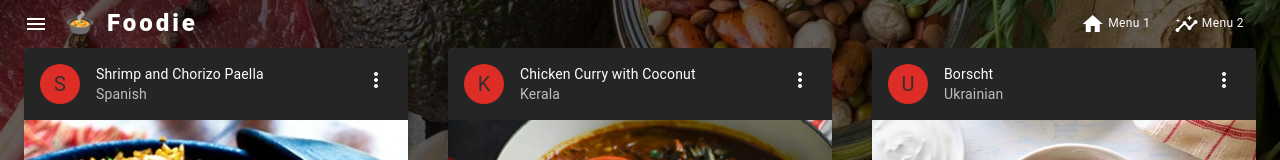
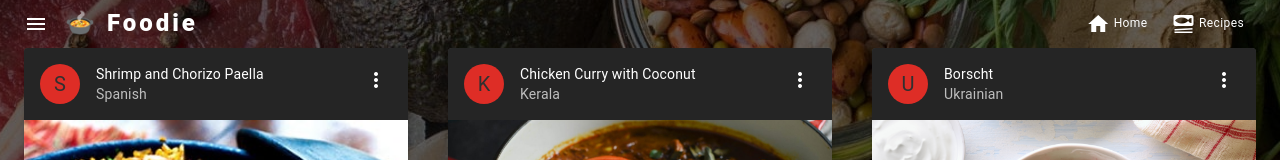
Before and after one commit to dlops-io/app-style-templates, a React (Create React App) app in the folder frontend/: page / in a window 1280 px wide. Shown: the top 160 px of the page. Built offline with nearby package versions, Linux system fonts and the light colour scheme.

Commit message:
Changed app bar icons

```diff
--- a/frontend/src/template1/common/Header/index.js
+++ b/frontend/src/template1/common/Header/index.js
@@ -64,11 +64,11 @@ const Header = (props) => {
                         <div>
                             <IconButton color="inherit" component={Link} to="/" className={classes.navItem}>
                                 <Icon>home</Icon>
-                                <Typography variant="caption">&nbsp;Menu 1</Typography>
+                                <Typography variant="caption">&nbsp;Home</Typography>
                             </IconButton>
-                            <IconButton color="inherit" component={Link} to="/currentmodel" className={classes.navItem}>
-                                <Icon>insights</Icon>
-                                <Typography variant="caption">&nbsp;Menu 2</Typography>
+                            <IconButton color="inherit" component={Link} to="/" className={classes.navItem}>
+                                <Icon>set_meal</Icon>
+                                <Typography variant="caption">&nbsp;Recipes</Typography>
                             </IconButton>
                         </div>
                     </MediaQuery>
@@ -83,13 +83,13 @@ const Header = (props) => {
                 >
                     <div className={classes.list}>
                         <List>
-                            <ListItem button component={Link} to="/route1">
+                            <ListItem button component={Link} to="/">
                                 <ListItemIcon><Icon>home</Icon></ListItemIcon>
-                                <ListItemText primary='Menu 1' />
+                                <ListItemText primary='Home' />
                             </ListItem>
-                            <ListItem button component={Link} to="/route2">
-                                <ListItemIcon><Icon>insights</Icon></ListItemIcon>
-                                <ListItemText primary='Menu 2' />
+                            <ListItem button component={Link} to="/">
+                                <ListItemIcon><Icon>set_meal</Icon></ListItemIcon>
+                                <ListItemText primary='Recipes' />
                             </ListItem>
                         </List>
                     </div>
```
